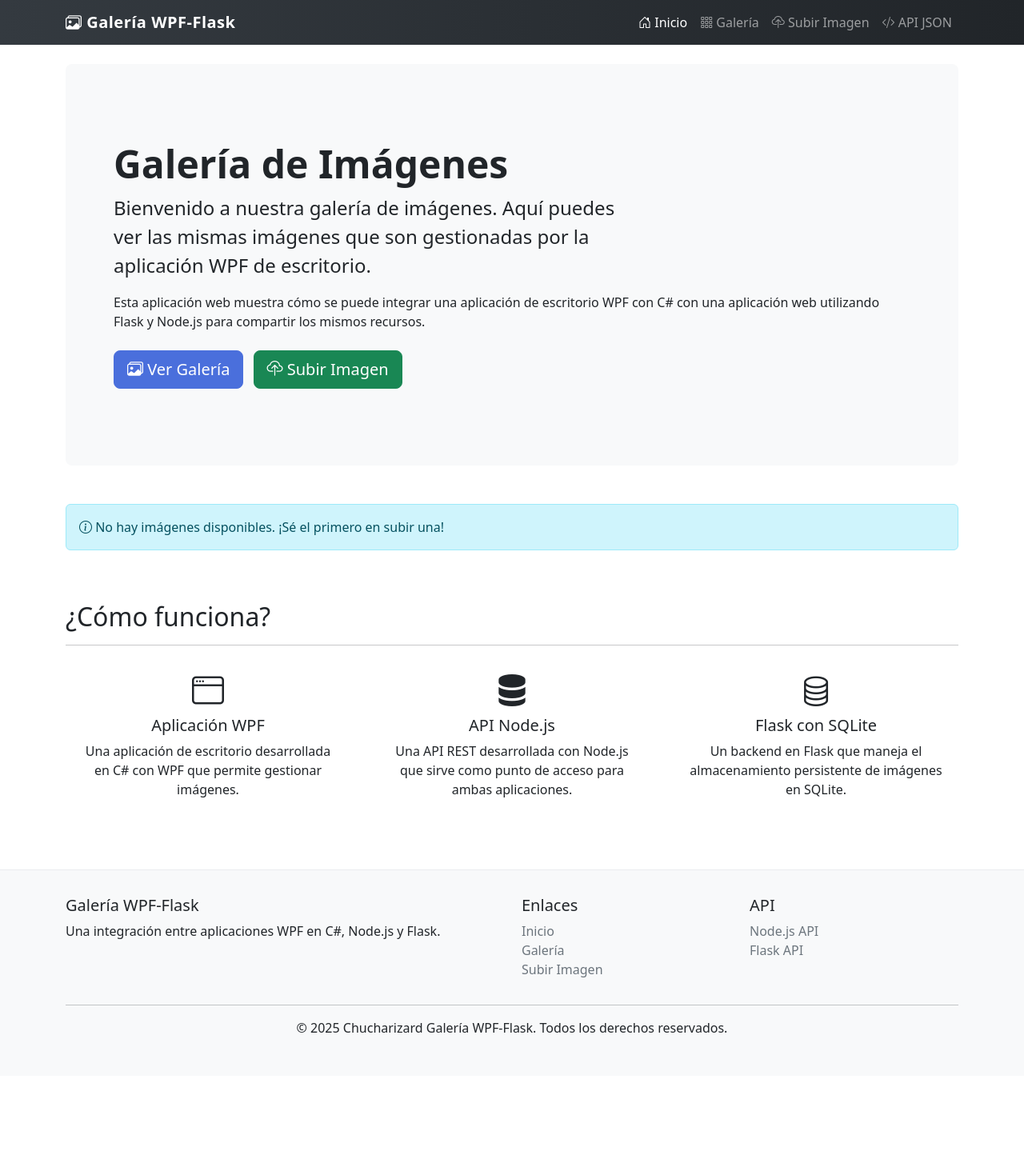
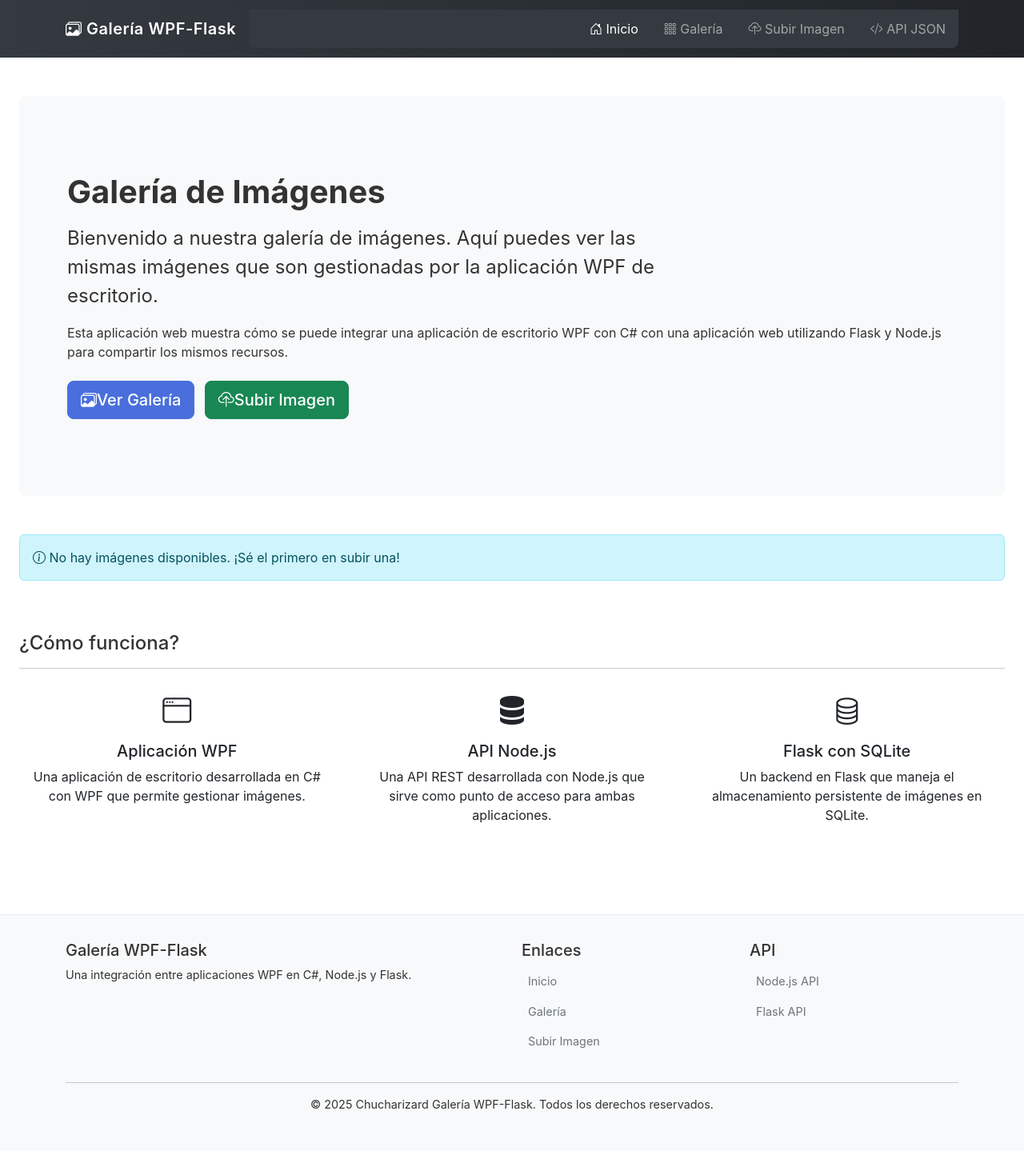
Before and after one commit to Chucharizard/flask-gallery-service, a Flask app: page / in a window 1280 px wide. Shown: the whole page at 80% size. Before the commit the page ends 1291 px from the top, so only its background shows below. Run offline with Flask 3, Linux system fonts and the light colour scheme; data that the repository does not hold is empty.

Commit message:
Update custom.css

```diff
--- a/static/css/custom.css
+++ b/static/css/custom.css
@@ -1,117 +1,347 @@
-/* Estilos personalizados para la aplicación web Flask */
+/* Mobile-First Styles for Flask Web Application */
 
-/* Animaciones y transiciones */
-.gallery-item {
-    transition: all 0.3s ease;
-    border-radius: 8px;
-    overflow: hidden;
+/* Base styles (applied to all screen sizes) */
+:root {
+  --primary: #4a6fdc;
+  --primary-dark: #3a5fc7;
+  --secondary: #6c757d;
+  --light-bg: #f9f9f9;
+  --border-radius: 8px;
+  --box-shadow: 0 4px 8px rgba(0, 0, 0, 0.1);
+  --transition-normal: all 0.3s ease;
 }
 
-.gallery-item:hover {
-    transform: translateY(-5px);
-    box-shadow: 0 10px 20px rgba(0, 0, 0, 0.1);
+body {
+  font-family: -apple-system, BlinkMacSystemFont, "Segoe UI", Roboto, Oxygen, Ubuntu, Cantarell, sans-serif;
+  font-size: 16px;
+  line-height: 1.5;
+  color: #333;
+  -webkit-font-smoothing: antialiased;
+  -moz-osx-font-smoothing: grayscale;
+  touch-action: manipulation; /* Improves touch experience */
+}
+
+/* Main container - adds breathing room on mobile */
+.main-container {
+  min-height: calc(100vh - 140px); /* Smaller on mobile */
+  padding: 0.75rem;
+  max-width: 100%;
+  overflow-x: hidden;
+}
+
+/* Typography */
+h1 {
+  font-size: 1.75rem;
+  margin-bottom: 1rem;
+}
+
+h2 {
+  font-size: 1.5rem;
+}
+
+.display-5 {
+  font-size: 1.75rem;
+}
+
+/* Navigation */
+.navbar-dark.bg-dark {
+  background: linear-gradient(to right, #343a40, #212529) !important;
+  padding: 0.5rem 1rem;
+}
+
+.navbar-brand {
+  font-weight: 600;
+  letter-spacing: 0.5px;
+  font-size: 1.25rem;
+}
+
+.navbar-toggler {
+  border: none;
+  padding: 0.5rem;
+}
+
+.navbar-toggler:focus {
+  outline: none;
+  box-shadow: none;
+}
+
+/* Mobile-optimized navigation dropdown */
+.navbar-collapse {
+  background-color: #343a40;
+  border-radius: 0 0 var(--border-radius) var(--border-radius);
+}
+
+.nav-link {
+  padding: 0.75rem 1rem !important; /* Larger touch target */
+}
+
+/* Gallery items */
+.gallery-container {
+  margin: 0 -0.5rem; /* Negative margin to offset padding */
+}
+
+.gallery-item {
+  transition: var(--transition-normal);
+  border-radius: var(--border-radius);
+  overflow: hidden;
+  margin-bottom: 1rem;
+  height: 100%;
+  -webkit-tap-highlight-color: transparent; /* Remove tap highlight on mobile */
+}
+
+.gallery-item:active {
+  transform: scale(0.98); /* Subtle feedback on touch */
 }
 
 .gallery-item img {
-    transition: all 0.5s ease;
+  transition: all 0.5s ease;
+  width: 100%;
+  height: 180px; /* Fixed height for mobile */
+  object-fit: cover;
 }
 
-.gallery-item:hover img {
-    transform: scale(1.03);
+/* Cards */
+.card {
+  border: none;
+  transition: var(--transition-normal);
+  margin-bottom: 1rem;
+  border-radius: var(--border-radius);
+  overflow: hidden;
+  height: 100%;
 }
 
-/* Estilos para el contenedor principal */
-.main-container {
-    min-height: calc(100vh - 200px);
+.card:active {
+  transform: scale(0.98); /* Subtle feedback on touch */
 }
 
-/* Estilos personalizados para la página de detalles */
+.card-img-top {
+  height: 150px;
+  object-fit: cover;
+}
+
+.card-body {
+  padding: 1rem;
+}
+
+/* Image detail page */
 .image-detail {
-    background-color: #f9f9f9;
-    padding: 15px;
-    border-radius: 8px;
+  background-color: var(--light-bg);
+  padding: 1rem;
+  border-radius: var(--border-radius);
+  margin-bottom: 1rem;
 }
 
 .image-detail img {
-    border-radius: 4px;
-    box-shadow: 0 4px 8px rgba(0, 0, 0, 0.1);
+  border-radius: calc(var(--border-radius) / 2);
+  box-shadow: var(--box-shadow);
+  width: 100%;
+  height: auto;
 }
 
-/* Personalización de tarjetas */
-.card {
-    border: none;
-    transition: all 0.3s ease;
+/* Buttons - larger touch targets */
+.btn {
+  padding: 0.5rem 1rem;
+  border-radius: var(--border-radius);
+  font-weight: 500;
+  min-height: 44px; /* Minimum tap target size */
+  display: inline-flex;
+  align-items: center;
+  justify-content: center;
 }
 
-.card:hover {
-    box-shadow: 0 5px 15px rgba(0, 0, 0, 0.08);
+.btn-primary {
+  background-color: var(--primary);
+  border-color: var(--primary);
 }
 
-.card-img-top {
-    height: 200px;
-    object-fit: cover;
-    border-top-left-radius: 8px;
-    border-top-right-radius: 8px;
-}
-
-/* Estilos para los botones */
-.btn-primary {
-    background-color: #4a6fdc;
-    border-color: #4a6fdc;
-}
-
-.btn-primary:hover {
-    background-color: #3a5fc7;
-    border-color: #3a5fc7;
+.btn-primary:hover,
+.btn-primary:focus {
+  background-color: var(--primary-dark);
+  border-color: var(--primary-dark);
 }
 
 .btn-outline-primary {
-    color: #4a6fdc;
-    border-color: #4a6fdc;
+  color: var(--primary);
+  border-color: var(--primary);
 }
 
-.btn-outline-primary:hover {
-    background-color: #4a6fdc;
-    border-color: #4a6fdc;
+.btn-outline-primary:hover,
+.btn-outline-primary:focus {
+  background-color: var(--primary);
+  border-color: var(--primary);
 }
 
-/* Personalización del navbar */
-.navbar-dark.bg-dark {
-    background: linear-gradient(to right, #343a40, #212529) !important;
+/* Consistent button styles across browsers */
+.btn:focus {
+  box-shadow: 0 0 0 3px rgba(74, 111, 220, 0.25);
 }
 
-.navbar-brand {
-    font-weight: 600;
-    letter-spacing: 0.5px;
+/* Fixed action buttons for mobile */
+.fixed-action-btn {
+  position: fixed;
+  bottom: 1.5rem;
+  right: 1.5rem;
+  z-index: 100;
 }
 
-/* Personalización del footer */
+.fixed-action-btn .btn {
+  width: 56px;
+  height: 56px;
+  border-radius: 50%;
+  display: flex;
+  align-items: center;
+  justify-content: center;
+  box-shadow: 0 4px 10px rgba(0, 0, 0, 0.15);
+}
+
+/* Footer */
 .footer {
-    background-color: #f8f9fa;
-    border-top: 1px solid #e9ecef;
+  background-color: #f8f9fa;
+  border-top: 1px solid #e9ecef;
+  padding: 1.5rem 1rem;
+  font-size: 0.9rem;
+  text-align: center;
 }
 
 .footer a {
-    color: #6c757d;
-    text-decoration: none;
+  color: var(--secondary);
+  text-decoration: none;
+  padding: 0.5rem;
+  display: inline-block;
 }
 
 .footer a:hover {
-    color: #343a40;
-    text-decoration: underline;
+  color: #343a40;
 }
 
-/* Estilos responsivos */
-@media (max-width: 768px) {
-    .card-img-top {
-        height: 150px;
-    }
+/* Loading states and placeholders for better perceived performance */
+.loading-placeholder {
+  background: linear-gradient(90deg, #f0f0f0 25%, #f8f8f8 50%, #f0f0f0 75%);
+  background-size: 200% 100%;
+  animation: loading 1.5s infinite;
+  border-radius: var(--border-radius);
+  min-height: 100px;
+}
 
-    h1 {
-        font-size: 1.8rem;
-    }
+@keyframes loading {
+  0% {
+    background-position: 200% 0;
+  }
+  100% {
+    background-position: -200% 0;
+  }
+}
 
-    .display-5 {
-        font-size: 2rem;
-    }
+/* Mobile-first approach: Apply tablet styles from 768px */
+@media (min-width: 768px) {
+  .main-container {
+    min-height: calc(100vh - 160px);
+    padding: 1rem;
+  }
+
+  h1 {
+    font-size: 2rem;
+  }
+
+  .display-5 {
+    font-size: 2.2rem;
+  }
+
+  .card-img-top {
+    height: 180px;
+  }
+
+  .gallery-item img {
+    height: 220px;
+  }
+
+  .gallery-item:hover {
+    transform: translateY(-5px);
+    box-shadow: 0 10px 20px rgba(0, 0, 0, 0.1);
+  }
+
+  .gallery-item:hover img {
+    transform: scale(1.03);
+  }
+
+  .navbar-dark.bg-dark {
+    padding: 0.75rem 1rem;
+  }
+
+  .footer {
+    text-align: left;
+  }
 }
+
+/* Desktop styles */
+@media (min-width: 992px) {
+  .main-container {
+    min-height: calc(100vh - 180px);
+    padding: 1.5rem;
+  }
+
+  .card-img-top {
+    height: 200px;
+  }
+
+  .gallery-item img {
+    height: 250px;
+  }
+
+  h1 {
+    font-size: 2.25rem;
+  }
+
+  .display-5 {
+    font-size: 2.5rem;
+  }
+}
+
+/* Additional mobile optimizations */
+
+/* Optimize mobile scrolling */
+.smooth-scroll {
+  -webkit-overflow-scrolling: touch;
+  scroll-behavior: smooth;
+}
+
+/* Reduce motion for users who prefer it */
+@media (prefers-reduced-motion: reduce) {
+  * {
+    transition: none !important;
+    animation: none !important;
+  }
+}
+
+/* Fix for iOS Safari 100vh issue */
+.vh-100 {
+  height: 100vh;
+  height: calc(var(--vh, 1vh) * 100);
+}
+
+/* Dark mode support */
+@media (prefers-color-scheme: dark) {
+  body.auto-dark-mode {
+    background-color: #121212;
+    color: #e0e0e0;
+  }
+
+  body.auto-dark-mode .card,
+  body.auto-dark-mode .image-detail,
+  body.auto-dark-mode .footer {
+    background-color: #1e1e1e;
+    color: #e0e0e0;
+  }
+
+  body.auto-dark-mode .footer {
+    border-color: #2c2c2c;
+  }
+
+  body.auto-dark-mode .footer a {
+    color: #a0a0a0;
+  }
+
+  body.auto-dark-mode .footer a:hover {
+    color: #ffffff;
+  }
+}
```
